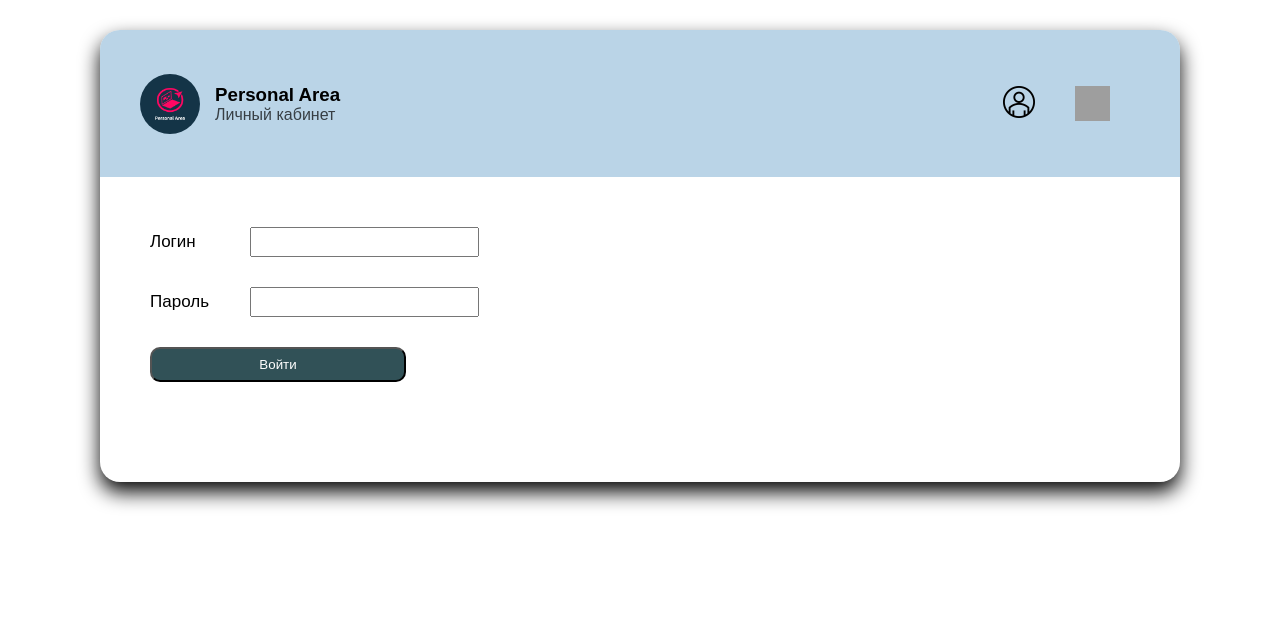
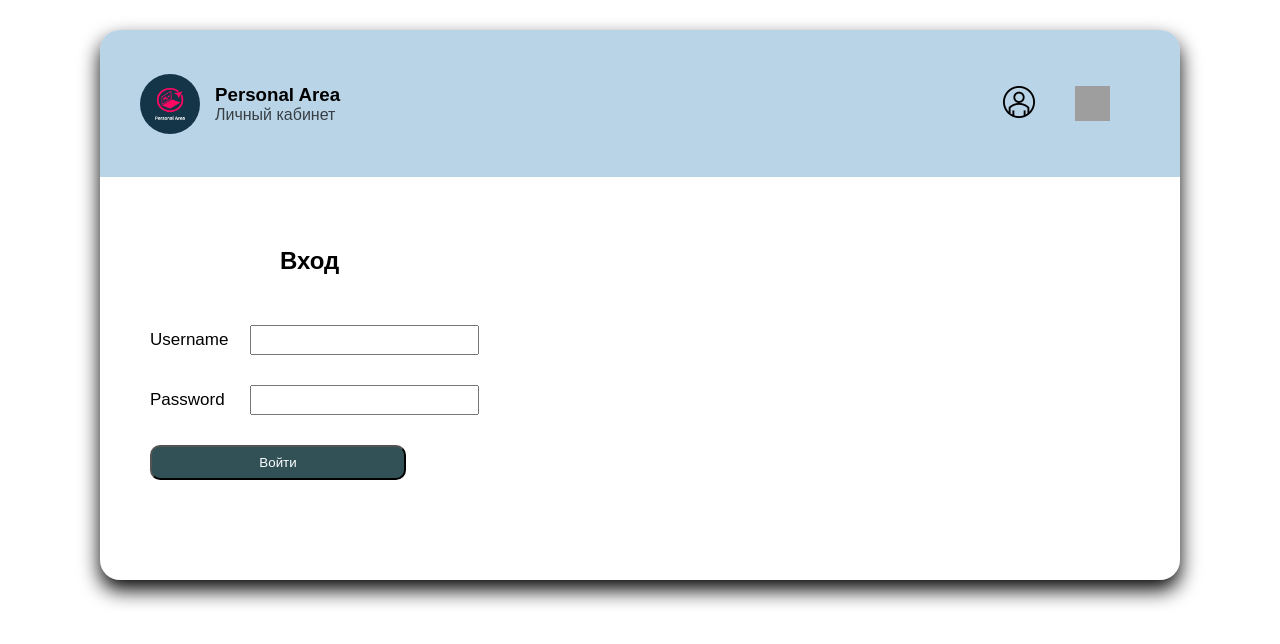
Before and after one commit to DogmatAlex/Personal-Area, an Angular app: page /login in a window 1280 px wide. Shown: the top 644 px of the page. Built offline with nearby package versions, Linux system fonts and the light colour scheme; grey boxes are pictures that could not be loaded.

Commit message:
Настройка сервера для login

```diff
--- /dev/null
+++ b/db.json
@@ -0,0 +1,14 @@
+{
+    "users": [
+      {
+        "id": 1,
+        "username": "user",
+        "password": "password"
+      },
+      {
+        "id": 2,
+        "username": "admin",
+        "password": "admin"
+      }
+    ]
+  }
--- a/package.json
+++ b/package.json
@@ -21,6 +21,7 @@
     "@angular/platform-server": "^17.3.0",
     "@angular/router": "^17.3.0",
     "@angular/ssr": "^17.3.8",
+    "cors": "^2.8.5",
     "express": "^4.18.2",
     "rxjs": "~7.8.0",
     "tslib": "^2.3.0",
--- a/src/app/app.module.ts
+++ b/src/app/app.module.ts
@@ -7,6 +7,7 @@ import { FormsModule } from '@angular/forms';
 import { ProfileModule } from './profile/profile.module';
 import { LoginModule } from './login/login.module';
 import { ToDoModule } from './todo/todo.module';
+import { HttpClientModule } from '@angular/common/http';
 
 
 
@@ -23,6 +24,7 @@ import { ToDoModule } from './todo/todo.module';
     ProfileModule,
     LoginModule,
     ToDoModule,
+    HttpClientModule
   ],
   providers: [
     provideClientHydration()
--- /dev/null
+++ b/src/app/auth/auth.service.ts
@@ -0,0 +1,13 @@
+import { HttpClient } from '@angular/common/http';
+import { Injectable, inject } from '@angular/core';
+
+@Injectable({
+  providedIn: 'root'
+})
+
+export class AuthService {
+  http = inject(HttpClient);
+  login(payload: {username: string, password: string}) {
+    return this.http.post('https://6687000b83c983911b044d6e.mockapi.io/users', payload);
+  }
+}
--- a/src/app/login/components/login.component.html
+++ b/src/app/login/components/login.component.html
@@ -1,16 +1,17 @@
-<div class="login-form" [formGroup]="loginForm">
+<div class="login-form" [formGroup]="loginForm" (ngSubmit)="onSubmit()">
+    <h2>Вход</h2>
     <div class="login-form__input">
-        <label for="login">Логин</label>
-        <input type="text" id="login" formControlName="login" />
+        <label for="username">Username</label>
+        <input type="text" id="username" formControlName="username" />
     </div>
 
 
     <div class="login-form__input">
-        <label for="password">Пароль</label>
+        <label for="password">Password</label>
         <input type="text" id="password" formControlName="password" />
     </div>
 
-    <button (click)="logIn()">Войти</button>
+    <button type="submit" (click)="onSubmit()">Войти</button>
 
 
 </div>
--- a/src/app/login/components/login.component.scss
+++ b/src/app/login/components/login.component.scss
@@ -6,6 +6,10 @@
     width: 40vw;
     margin-left: 50px;
     margin-top: 50px;
+
+    & h2 {
+        margin-left: 130px;
+    }
 
     &__input {
         display: flex;
--- a/src/app/login/components/login.component.ts
+++ b/src/app/login/components/login.component.ts
@@ -1,5 +1,6 @@
-import { Component } from '@angular/core';
+import { Component, inject } from '@angular/core';
 import { FormControl, FormGroup, Validators } from '@angular/forms';
+import { AuthService } from '../../auth/auth.service';
 
 @Component({
   selector: 'app-login',
@@ -7,13 +8,21 @@ import { FormControl, FormGroup, Validators } from '@angular/forms';
   styleUrl: './login.component.scss'
 })
 export class LoginComponent {
+
+  authService = inject(AuthService)
+
   public loginForm = new FormGroup({
-    login: new FormControl('', Validators.required),
-    password: new FormControl('', Validators.required),
+    username: new FormControl(null, Validators.required),
+    password: new FormControl(null, Validators.required),
   });
 
-  public logIn() {
-    console.log(this.loginForm.value);
+
+  public onSubmit() {
+
+    if (this.loginForm.valid) {
+    //@ts-ignore
+    this.authService.login(this.loginForm.value)
+    }
   }
 
   public ngOninit(): void {
```
Also changed, not shown: 1 other file (tests, documents, lock files or other folders).
